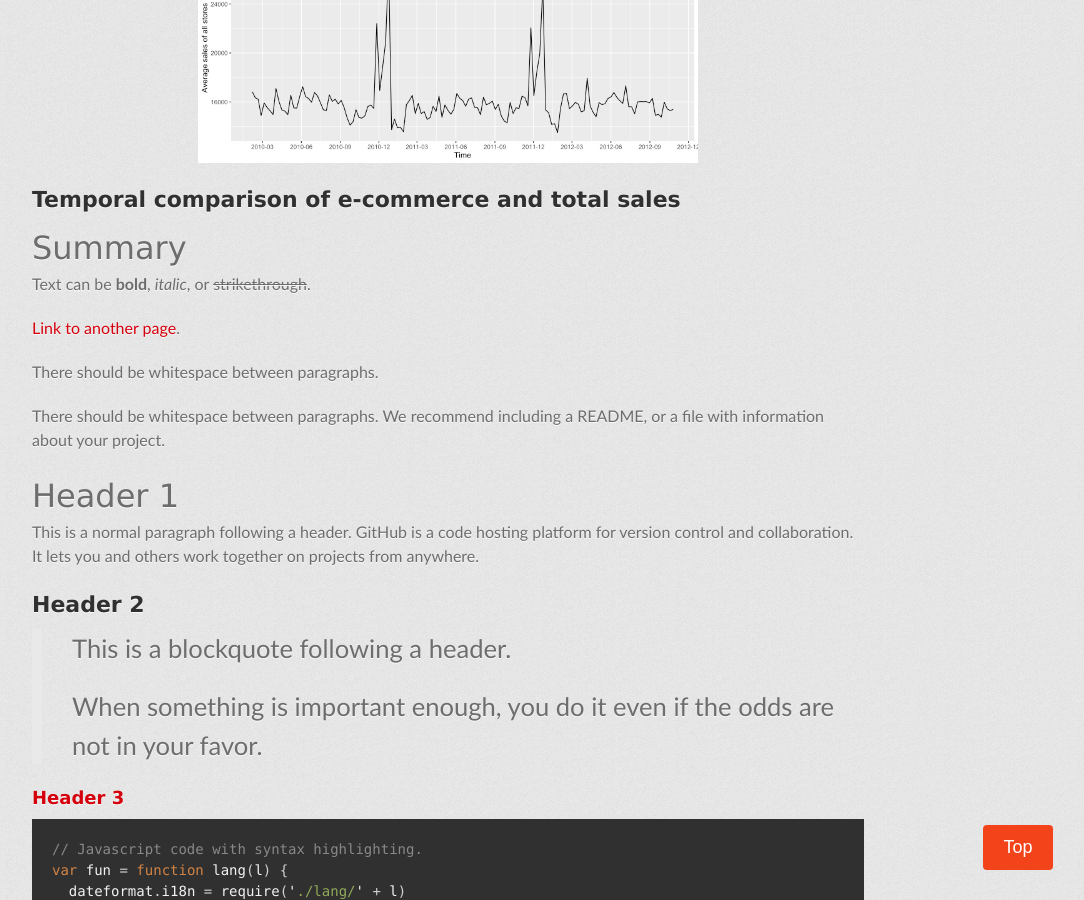
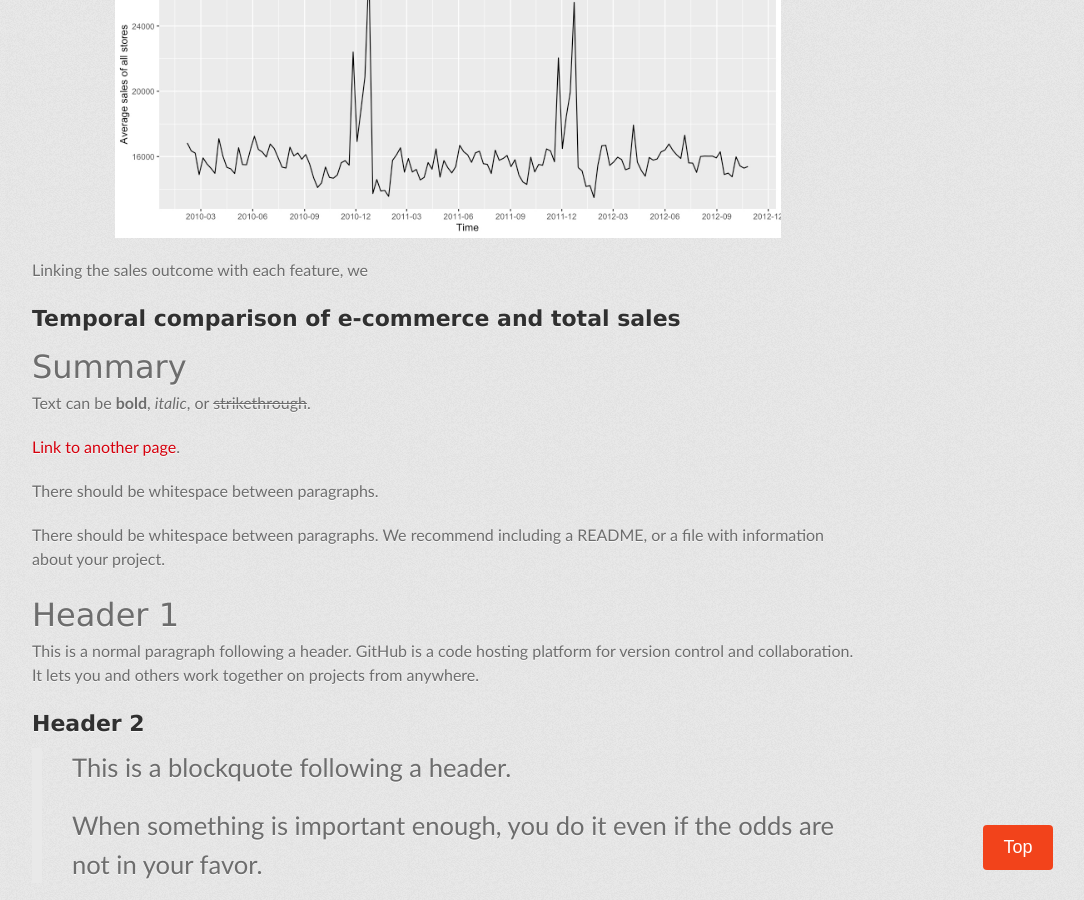
Before and after one commit to churchillcui/ads_retail, a Jekyll site: the page built from index.md, in a window 1280 px wide and 900 px high, scrolled down 3266 px. Shown: the whole window, without its empty margins (192-1276 px from the left). Built offline with Jekyll 4.4.1, drawn with Linux system fonts in a browser that asks for light colours; some web fonts are replaced.

Commit message:
Update index.md

```diff
--- a/index.md
+++ b/index.md
@@ -56,9 +56,9 @@ Many factors are potential to influence weekly sales of retailers, such as Unemp
 
 One important feature of Walmart weekly sales is two peaks occurred at the end of each year, where the second one is higher than the first one, corresponding with Christmas and Thanksgiving respectively. This pattern is not to our surprise, as stores usually offer the largest promotion events during that period. For other promotion events around a year, we ......
 
-<img src="images/sales_temporal.jpeg" alt="average sales over time" class = "ct" width = "60%">
+<img src="images/sales_temporal.jpeg" alt="average sales over time" class = "ct" width = "80%">
 
-
+Linking the sales outcome with each feature, we
 
 
 ## Temporal comparison of e-commerce and total sales
```
